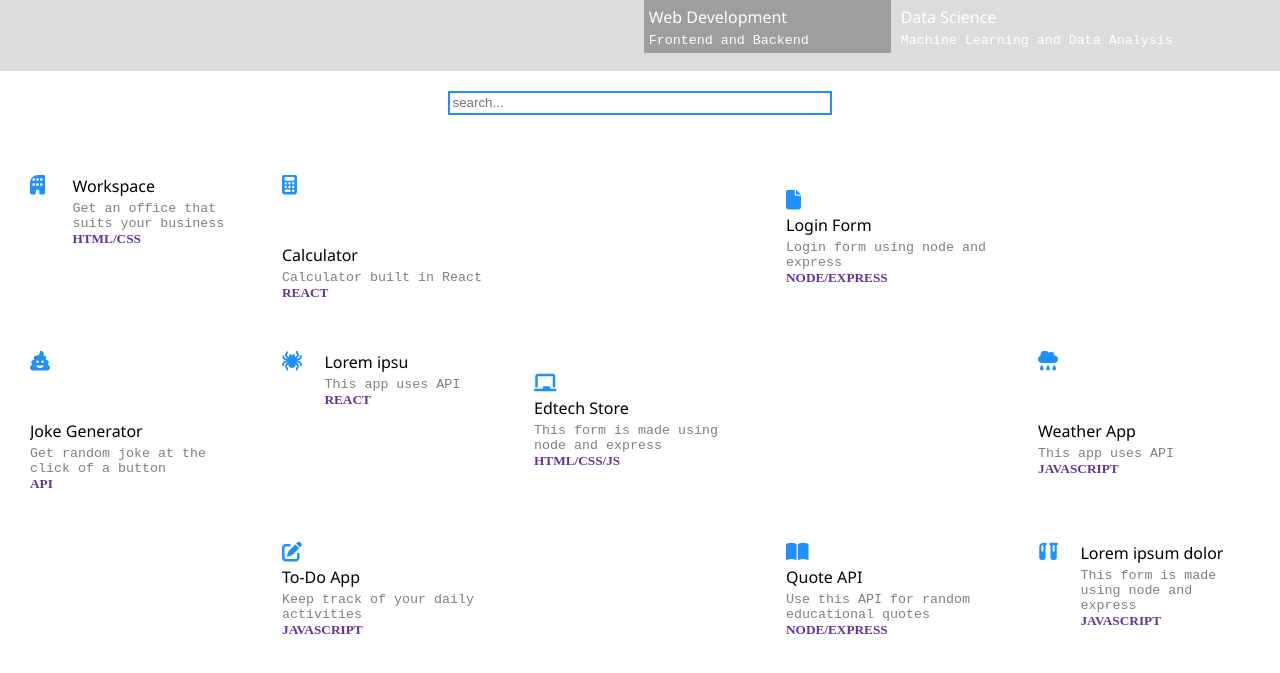
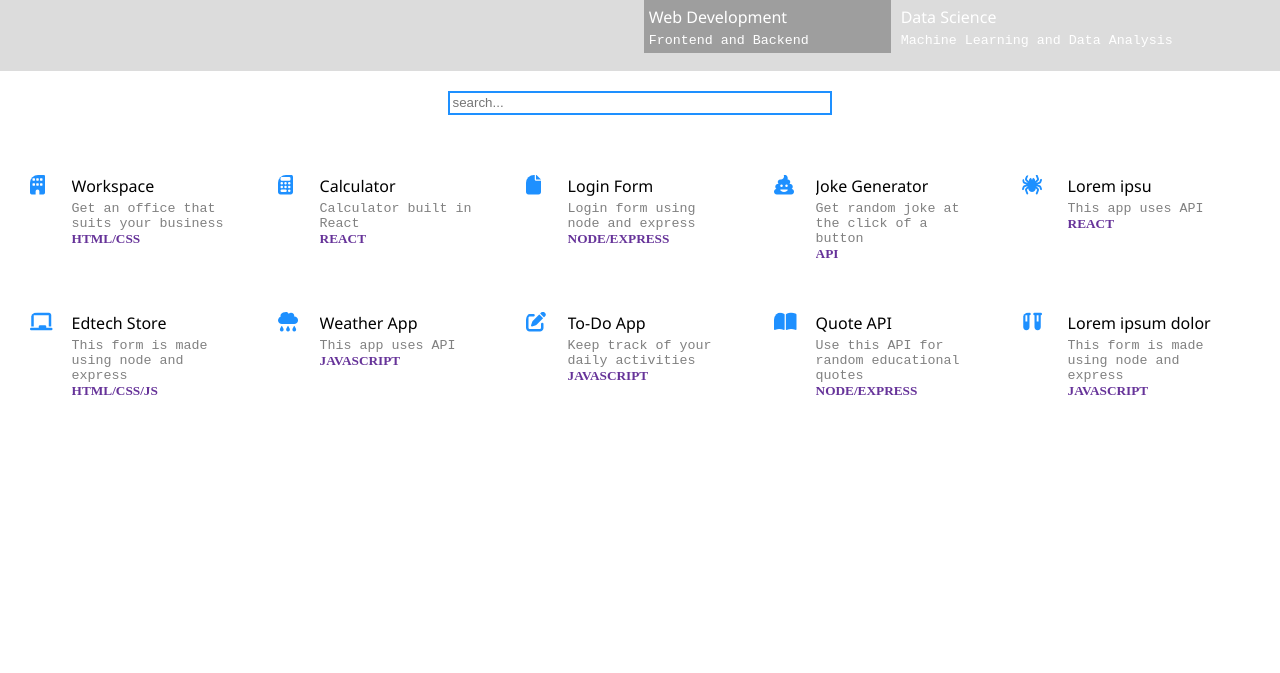
Before and after one commit to omidijibts/portfolio, a plain HTML site: page index.html in a window 1280 px wide. Shown: the part 91-764 px from the top of the page. Drawn offline with Linux system fonts and the light colour scheme; grey boxes are pictures that could not be loaded.

Commit message:
Updated index links

```diff
--- a/index.html
+++ b/index.html
@@ -31,38 +31,38 @@
                 <div class="flex-item one"><i class="fas fa-building" style="font-size: 20px;height: 65px;color: dodgerblue;"></i></div>
                 <div class="flex-item two"><p>Workspace</p><small>Get an office that suits your business</small><h5>HTML/CSS</h5></div>
             </div></a>
-            <div class="grid-item flex-box">
-                <a href="https://omidijibts.github.io/Calculator"><div class="flex-item one"><i class="fas fa-calculator" style="font-size: 20px;height: 65px;color: dodgerblue;"></i></div>
+            <a href="https://omidijibts.github.io/Calculator"><div class="grid-item flex-box">
+                <div class="flex-item one"><i class="fas fa-calculator" style="font-size: 20px;height: 65px;color: dodgerblue;"></i></div>
                 <div class="flex-item two"><p>Calculator</p><small>Calculator built in React</small><h5>REACT</h5></div>
-            </div>
-            <div class="grid-item flex-box">
-                <a href="https://omidijibts.github.io/login"><div class="flex-item one"><i class="fas fa-file" style="font-size: 20px;color: dodgerblue;"></i></div>
+            </div></a>
+            <a href="https://omidijibts.github.io/login"><div class="grid-item flex-box">
+                <div class="flex-item one"><i class="fas fa-file" style="font-size: 20px;color: dodgerblue;"></i></div>
                 <div class="flex-item two"><p>Login Form</p><small>Login form using node and express</small><h5>NODE/EXPRESS</h5></div>
-            </div>
-            <div class="grid-item flex-box">
-                <a href="https://omidijibts.github.io/Joke-Generator"><div class="flex-item one"><i class="fas fa-poo" style="font-size: 20px;height: 65px;color: dodgerblue;"></i></div>
+            </div></a>
+            <a href="https://omidijibts.github.io/Joke-Generator"><div class="grid-item flex-box">
+                <div class="flex-item one"><i class="fas fa-poo" style="font-size: 20px;height: 65px;color: dodgerblue;"></i></div>
                 <div class="flex-item two"><p>Joke Generator</p><small>Get random joke at the click of a button</small><h5>API</h5></div>
-            </div>
+            </div></a>
             <div class="grid-item flex-box">
                 <div class="flex-item one"><i class="fas fa-spider" style="font-size: 20px;height: 65px;color: dodgerblue;"></i></div>
                 <div class="flex-item two"><p>Lorem ipsu</p><small>This app uses API</small><h5>REACT</h5></div>
             </div>
-            <div class="grid-item flex-box">
-                <a href="https://omidijibts.github.io/Edtech_Store"><div class="flex-item one"><i class="fas fa-chalkboard" style="font-size: 20px;color: dodgerblue;"></i></div>
+            <a href="https://omidijibts.github.io/Edtech_Store"><div class="grid-item flex-box">
+                <div class="flex-item one"><i class="fas fa-chalkboard" style="font-size: 20px;color: dodgerblue;"></i></div>
                 <div class="flex-item two"><p>Edtech Store</p><small>This form is made using node and express</small><h5>HTML/CSS/JS</h5></div>
-            </div>
-            <div class="grid-item flex-box">
-                <a href="https://omidijibts.github.io/WeatherApp"><div class="flex-item one"><i class="fas fa-cloud-rain" style="font-size: 20px;height: 65px;color: dodgerblue;"></i></div>
+            </div></a>
+            <a href="https://omidijibts.github.io/WeatherApp"><div class="grid-item flex-box">
+                <div class="flex-item one"><i class="fas fa-cloud-rain" style="font-size: 20px;height: 65px;color: dodgerblue;"></i></div>
                 <div class="flex-item two"><p>Weather App</p><small>This app uses API</small><h5>JAVASCRIPT</h5></div>
-            </div>
-            <div class="grid-item flex-box">
-                <a href="https://omidijibts.github.io/ToDoApp"><div class="flex-item one"><i class="fas fa-edit" style="font-size: 20px;color: dodgerblue;"></i></div>
+            </div></a>
+            <a href="https://omidijibts.github.io/ToDoApp"><div class="grid-item flex-box">
+                <div class="flex-item one"><i class="fas fa-edit" style="font-size: 20px;color: dodgerblue;"></i></div>
                 <div class="flex-item two"><p>To-Do App</p><small>Keep track of your daily activities</small><h5>JAVASCRIPT</h5></div>
-            </div>
-            <div class="grid-item flex-box">
-                <a href="https://mysterious-sierra-55054.herokuapp.com"><div class="flex-item one"><i class="fas fa-book-open" style="font-size: 20px;color: dodgerblue;"></i></div>
+            </div></a>
+            <a href="https://mysterious-sierra-55054.herokuapp.com"><div class="grid-item flex-box">
+                <div class="flex-item one"><i class="fas fa-book-open" style="font-size: 20px;color: dodgerblue;"></i></div>
                 <div class="flex-item two"><p>Quote API</p><small>Use this API for random educational quotes</small><h5>NODE/EXPRESS</h5></div>
-            </div>
+            </div></a>
             <div class="grid-item flex-box">
                 <div class="flex-item one"><i class="fas fa-vials" style="font-size: 20px;color: dodgerblue;"></i></div>
                 <div class="flex-item two"><p>Lorem ipsum dolor</p><small>This form is made using node and express</small><h5>JAVASCRIPT</h5></div>
```
